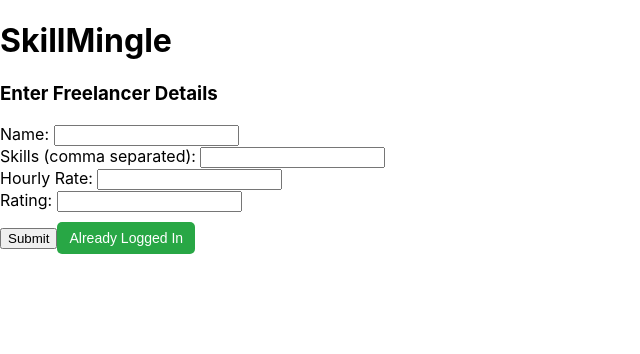
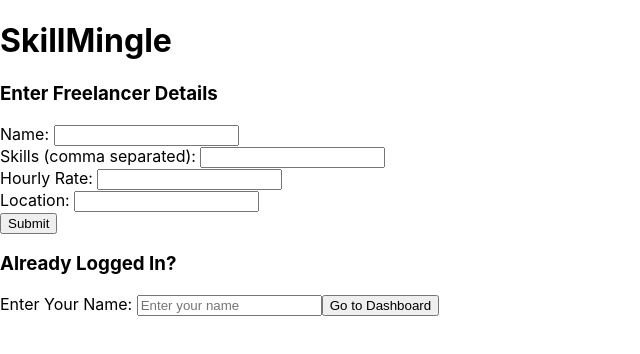
Before and after one commit to Flying-Pegasus/SkillMingle, a React (Create React App) app: page /freelancerapp in a window 1280 px wide. Shown: the top 354 px of the page, without its empty margins (0-640 px from the left). Built offline with nearby package versions, Linux system fonts and the light colour scheme.

Commit message:
Update FreeLancerApp.js

```diff
--- a/src/components/FreeLancerApp.js
+++ b/src/components/FreeLancerApp.js
@@ -1,21 +1,30 @@
 import React, { useState } from "react";
-import { useHistory, Link } from "react-router-dom"; // Import useHistory
+import { useHistory } from "react-router-dom";
 
 function FreelancerApp() {
   const [name, setName] = useState("");
   const [skills, setSkills] = useState("");
   const [hourlyRate, setHourlyRate] = useState("");
-  const [rating, setRating] = useState("");
-  const history = useHistory(); // Initialize useHistory for navigation
+  const [location, setLocation] = useState("");
+  const [existingName, setExistingName] = useState(""); // Input for "Already Logged In"
+  const history = useHistory();
 
+  // Function to handle new freelancer form submission
   const handleSubmit = (e) => {
     e.preventDefault();
+
+    // Convert hourly rate to a number before submission
+    const convertedHourlyRate = parseFloat(hourlyRate);
+    if (isNaN(convertedHourlyRate)) {
+      alert("Please enter a valid numeric value for Hourly Rate!");
+      return;
+    }
 
     const freelancerData = {
       name: name,
       skills: skills.split(",").map((skill) => skill.trim()),
-      hourly_rate: hourlyRate,
-      rating: rating,
+      hourly_rate: convertedHourlyRate, // Submit as a number
+      location: location, // Add location field if applicable
     };
 
     fetch("http://127.0.0.1:5000/add_freelancer", {
@@ -28,9 +37,7 @@
       .then((response) => response.json())
       .then((data) => {
         console.log("Freelancer added:", data);
-
         if (data.freelancer_id) {
-          // Navigate to FreelancerDashboard with freelancerId as query parameter
           history.push(`/jobsdashboard?freelancerId=${data.freelancer_id}`);
         } else {
           alert("Error adding freelancer. Please try again!");
@@ -38,6 +45,25 @@
       })
       .catch((error) => {
         console.error("Error:", error);
+        alert("Something went wrong!");
+      });
+  };
+
+
+  // Function to check if the freelancer already exists
+  const handleLogin = () => {
+    fetch("http://127.0.0.1:5000/freelancers")
+      .then((response) => response.json())
+      .then((data) => {
+        const freelancer = data.find((f) => f.name === existingName);
+        if (freelancer) {
+          history.push(`/jobsdashboard?freelancerId=${freelancer.id}`);
+        } else {
+          alert("Freelancer not found. Please fill out the form to register.");
+        }
+      })
+      .catch((error) => {
+        console.error("Error fetching freelancers:", error);
         alert("Something went wrong!");
       });
   };
@@ -64,25 +90,33 @@
         <br />
         <label>Hourly Rate: </label>
         <input
-          type="text"
+          type="number"
           value={hourlyRate}
           onChange={(e) => setHourlyRate(e.target.value)}
           required
         />
         <br />
-        <label>Rating: </label>
+        <label>Location: </label>
         <input
           type="text"
-          value={rating}
-          onChange={(e) => setRating(e.target.value)}
+          value={location}
+          onChange={(e) => setLocation(e.target.value)}
           required
         />
         <br />
         <button type="submit">Submit</button>
-        <Link to="/jobsdashboard">
-          <button className="apply-button">Already Logged In</button>
-        </Link>
       </form>
+
+      <h3>Already Logged In?</h3>
+      <label>Enter Your Name: </label>
+      <input
+        type="text"
+        value={existingName}
+        onChange={(e) => setExistingName(e.target.value)}
+        placeholder="Enter your name"
+        required
+      />
+      <button onClick={handleLogin}>Go to Dashboard</button>
     </div>
   );
 }
```
